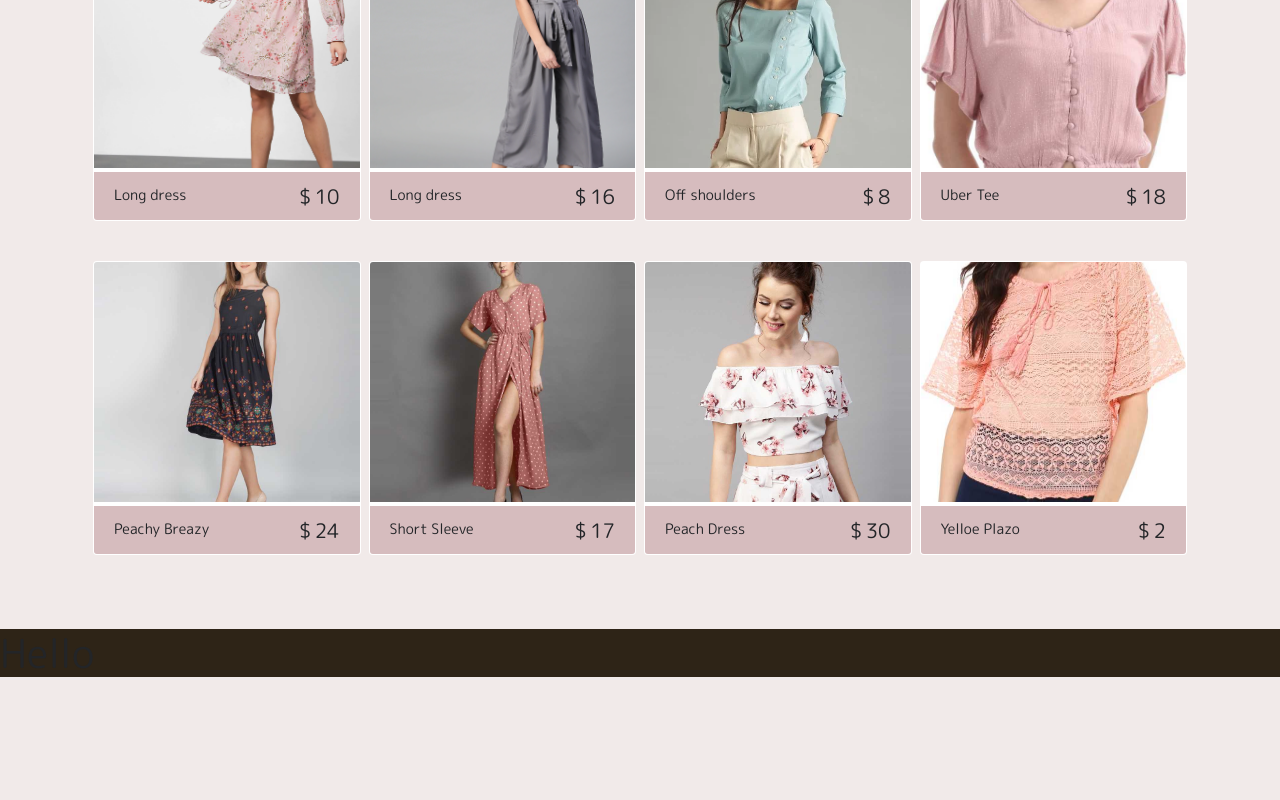
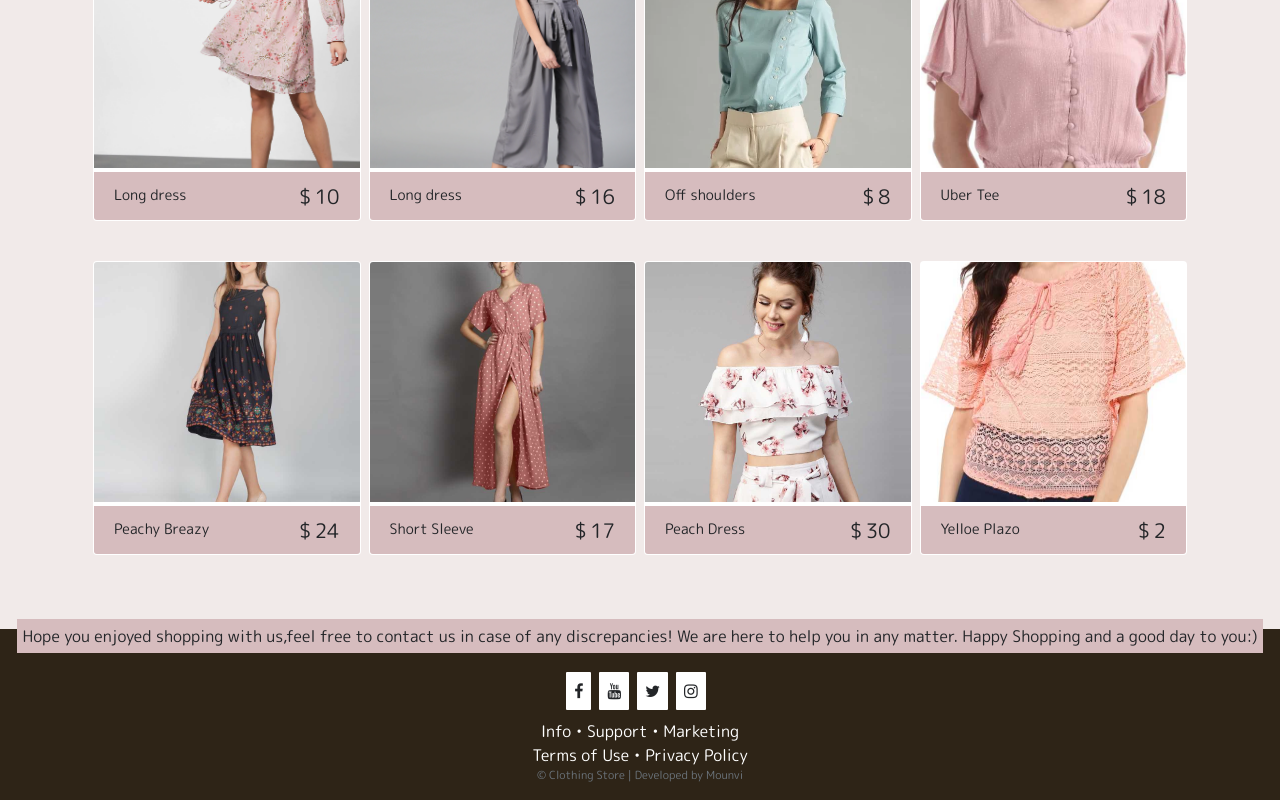
Before and after one commit to mounvip1525/LocalStocks, a React (Create React App) app: page / in a window 1280 px wide. Shown: the part 291-1091 px from the top of the page. Before the commit the page ends 972 px from the top, so only its background shows below. Built offline with nearby package versions, Linux system fonts and the light colour scheme.

Commit message:
footer completed

```diff
--- a/src/App.css
+++ b/src/App.css
@@ -145,11 +145,39 @@ ul{
 }
 /* footer */
 .footer{
+  min-height:20vh;
+  display:flex;
+  justify-content: center;
+  align-items: center;
+  flex-direction: column;
   margin-top:50px;
   bottom:0 !important;
   margin-bottom:0 !important;
   background:var(--purpleOne) !important;
+  text-align: justify;
+}
+.bottom{
+  background:#D6BCBE;
+  padding:5px;
+  margin-top:-10px;
+  margin-bottom:10px;
 }
 .footer>h1{
   margin-bottom:0 !important;
 }
+.footer-icons{
+  padding:8px;
+  background:white;
+  border-radius: 1px;
+}
+.footer-text{
+  color:white;
+  text-align: justify;
+  align-items: center;
+}
+.footer-text>p{
+  text-align: center;
+}
+.copyright{
+  font-size:0.7rem;
+}
--- a/src/components/Footer.js
+++ b/src/components/Footer.js
@@ -4,7 +4,20 @@ export default class Footer extends Component {
     render() {
         return (
             <div className="footer">
-                <h1>Hello</h1>
+                <div className="bottom">
+                    Hope you enjoyed shopping with us,feel free to contact us in case of any discrepancies! We are here to help you in any matter. Happy Shopping and a good day to you:)
+                </div>
+                <div className="mt-3">
+                    <span className="mr-2 footer-icons"><i className="fa fa-facebook" /></span>
+                    <span className="mr-2 footer-icons"><i className="fa fa-youtube" /></span>
+                    <span className="mr-2 footer-icons"><i className="fa fa-twitter" /></span>
+                    <span className="mr-2 footer-icons"><i className="fa fa-instagram" /></span>
+                </div>
+                <div className="footer-text mt-3">
+                    <p className="mb-0">Info • Support • Marketing</p>
+                    <p className="mt-0 mb-0">Terms of Use • Privacy Policy</p>
+                    <p className="mt-0 copyright text-muted">© Clothing Store | Developed by Mounvi</p>
+                </div>
             </div>
         )
     }
```
Also changed, not shown: 1 other file (tests, documents, lock files or other folders).
